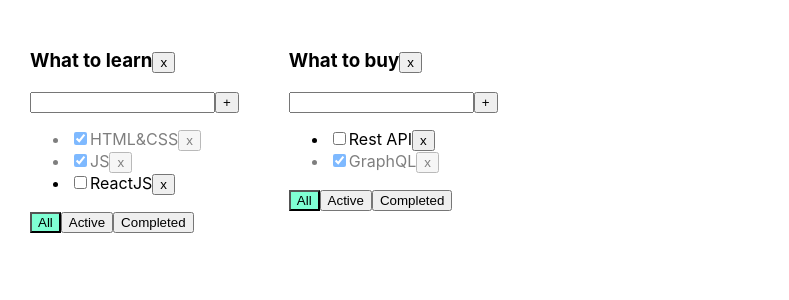
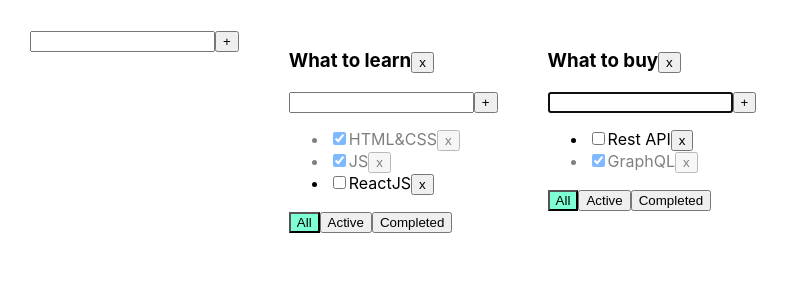
Before and after one commit to P4VL1K/todo-list-man, a React (Create React App) app: page / in a window 1280 px wide. Shown: the top 300 px of the page, without its empty margins (0-789 px from the left). Built offline with nearby package versions, Linux system fonts and the light colour scheme.

Commit message:
6 lvl span/input on double click

```diff
--- a/package.json
+++ b/package.json
@@ -18,7 +18,7 @@
     "uuid": "^8.3.2"
   },
   "scripts": {
-    "start": "react-scripts --openssl-legacy-provider start",
+    "start": "react-scripts start --openssl-legacy-provider",
     "build": "react-scripts --openssl-legacy-provider build",
     "test": "react-scripts test",
     "eject": "react-scripts eject"
--- /dev/null
+++ b/src/AddItemForm.tsx
@@ -0,0 +1,43 @@
+import React, {ChangeEvent, KeyboardEvent, useState} from "react";
+
+type AddItemFormType = {
+    addItem: (title: string) => void
+}
+
+export const AddItemForm = (props: AddItemFormType) => {
+
+    const [title, setTitle] = useState('')
+    const [error, setError] = useState<string | null>(null)
+
+    const addItem = () => {
+        if (title.trim() !== '') {
+            props.addItem(title)
+            setTitle('')
+        } else {
+            setError('Title is required')
+        }
+    }
+
+    const onChangeHandler = (e: ChangeEvent<HTMLInputElement>) => {
+        setTitle(e.currentTarget.value)
+    }
+
+    const onKeyPressHandler = (e: KeyboardEvent<HTMLInputElement>) => {
+        setError(null)
+        if (e.key === 'Enter') {
+            addItem()
+        }
+    }
+
+    return (
+        <div>
+            <input onChange={onChangeHandler} autoFocus
+                    value={title}
+                   onKeyPress={onKeyPressHandler}
+                   className={error ? 'error' : ''}
+            />
+            <button onClick={addItem}>+</button>
+            {error && <div className={'error-message'}>{error}</div>}
+        </div>
+    )
+}
--- a/src/App.tsx
+++ b/src/App.tsx
@@ -2,6 +2,7 @@ import React, {useState} from 'react';
 import './App.css';
 import {TaskType, Todolist} from './Todolist';
 import {v1} from "uuid";
+import {AddItemForm} from "./AddItemForm";
 
 
 export type FilterType = 'all' | 'completed' | 'active'
@@ -83,8 +84,36 @@ function App() {
         setTasks({...tasks})
     }
 
+    const addTodolist = (title: string) => {
+        let newTodolistId = v1()
+        let newTodolist: TodolistsType = {id: newTodolistId, title: title, filter: 'all'}
+        setTodolists([newTodolist, ...todolists])
+        setTasks({
+            ...tasks,
+            [newTodolistId]: []
+        })
+    }
+
+    const changeTaskTitle = (taskId: string, newTitle: string, todolistId: string) => {
+        let todolistTasks = tasks[todolistId]
+        let task = todolistTasks.find(t => t.id === taskId)
+        if (task) {
+            task.title = newTitle
+            setTasks({...tasks})
+        }
+    }
+
+    const changeTodolistTitle = (title: string, todolistId: string) => {
+        let todolist = todolists.find(tl => tl.id === todolistId)
+        if (todolist) {
+            todolist.title = title
+            setTodolists([...todolists])
+        }
+    }
+
     return (
         <div className="App">
+            <AddItemForm addItem={addTodolist}/>
             {todolists.map(t => {
                 let allTodolistTasks = tasks[t.id]
                 let tasksForTodolist = allTodolistTasks
@@ -106,6 +135,8 @@ function App() {
                     changeTaskStatus={changeTaskStatus}
                     filter={t.filter}
                     removeTodolist={removeTodolist}
+                    changeTaskTitle={changeTaskTitle}
+                    changeTodolistTitle={changeTodolistTitle}
                 />
             })}
         </div>
--- /dev/null
+++ b/src/EditableSpan.tsx
@@ -0,0 +1,29 @@
+import React, {ChangeEvent, useState} from "react";
+
+type EditableSpanPropsType = {
+    title: string
+    onChange: (newTitle: string) => void
+}
+
+export const EditableSpan = (props: EditableSpanPropsType) => {
+
+    const [value, setValue] = useState(props.title)
+    const [editMode, setEditMode] = useState(false)
+
+    const activateEditMode = () => {
+        setEditMode(true)
+    }
+
+    const activateViewMode = () => {
+        setEditMode(false)
+        props.onChange(value)
+    }
+
+    const onChangeHandler = (e: ChangeEvent<HTMLInputElement>) => {
+        setValue(e.currentTarget.value)
+    }
+
+    return editMode
+        ? <input value={value} autoFocus onBlur={activateViewMode} onChange={onChangeHandler}/>
+        : <span onDoubleClick={activateEditMode}>{props.title}</span>
+}
--- a/src/Todolist.tsx
+++ b/src/Todolist.tsx
@@ -1,5 +1,7 @@
 import React, {ChangeEvent, useState} from 'react';
 import {FilterType} from "./App";
+import {AddItemForm} from "./AddItemForm";
+import {EditableSpan} from "./EditableSpan";
 
 export type TaskType = {
     id: string
@@ -17,66 +19,60 @@ type PropsType = {
     changeTaskStatus: (taskId: string, isDone: boolean, todolistId: string) => void
     filter: FilterType
     removeTodolist: (id: string) => void
+    changeTaskTitle: (taskId: string, newTitle: string, todolistId: string) => void
+    changeTodolistTitle: (title: string, todolistId: string) => void
 }
 
 export function Todolist(props: PropsType) {
 
-    const [title, setTitle] = useState('')
-    const [error, setError] = useState<null | string>(null)
-
-    const addTask = () => {
-        if (title.trim() !== '') {
-            props.addTask(title.trim(), props.id)
-            setTitle('')
-        } else {
-            setError('Title is required')
-        }
+    const addTask = (title: string) => {
+        props.addTask(title, props.id)
     }
 
-    const onChangeHandler = (e: ChangeEvent<HTMLInputElement>) => {
-        setTitle(e.currentTarget.value)
-    }
-
-    const onKeyPressHandler = (e: React.KeyboardEvent<HTMLInputElement>) => {
-        setError(null)
-        if (e.key === 'Enter') {
-            addTask()
-        }
-    }
+    // const addTask = () => {
+    //     if (title.trim() !== '') {
+    //         props.addTask(title.trim(), props.id)
+    //         setTitle('')
+    //     } else {
+    //         setError('Title is required')
+    //     }
+    // }
 
     const onAllClickHandler = () => {props.changeFilter('all', props.id)}
     const onActiveClickHandler = () => { props.changeFilter('active', props.id)}
     const onCompletedClickHandler = () => { props.changeFilter('completed', props.id)}
 
-    const onClickDeleteHandler = () => {
+    const removeTodolist = () => {
         props.removeTodolist(props.id)
+    }
+    const changeTodolistTitle = (newTitle: string) => {
+        props.changeTodolistTitle(newTitle, props.id)
     }
 
 return <div>
-    <h3>{props.title}<button onClick={onClickDeleteHandler}>x</button></h3>
+    <h3>
+        <EditableSpan title={props.title} onChange={changeTodolistTitle}/>
+        <button onClick={removeTodolist}>x</button>
+    </h3>
     <div>
-        <input
-            value={title}
-            onChange={onChangeHandler}
-            onKeyPress={onKeyPressHandler}
-            className={error ? 'error' : ''}
-        />
-        <button onClick={addTask}>+</button>
-        {error && <div className={'error-message'}>{error}</div>}
+        <AddItemForm addItem={addTask}/>
     </div>
     <ul>
         {props.tasks.map(t => {
             const onClickHandler = () => {
                 props.removeTask(t.id, props.id)
             }
-            const onChangeHandler = (e: ChangeEvent<HTMLInputElement>) => {
+            const onChangeStatusHandler = (e: ChangeEvent<HTMLInputElement>) => {
                 let newIsDoneValue = e.currentTarget.checked
                 props.changeTaskStatus(t.id, newIsDoneValue, props.id)
             }
+            const onChangeTitleHandler = (newValue: string) => {
+                props.changeTaskTitle(t.id, newValue, props.id)
+            }
                 return (
                     <li key={t.id} className={t.isDone === true ? 'is-done' : ''}>
-                        <input type='checkbox' checked={t.isDone} onChange={onChangeHandler}/>
-                        <span>{t.title}</span>
+                        <input type='checkbox' checked={t.isDone} onChange={onChangeStatusHandler}/>
+                        <EditableSpan title={t.title} onChange={onChangeTitleHandler}/>
                         <button onClick={onClickHandler}>x
                         </button>
                     </li>)
```
